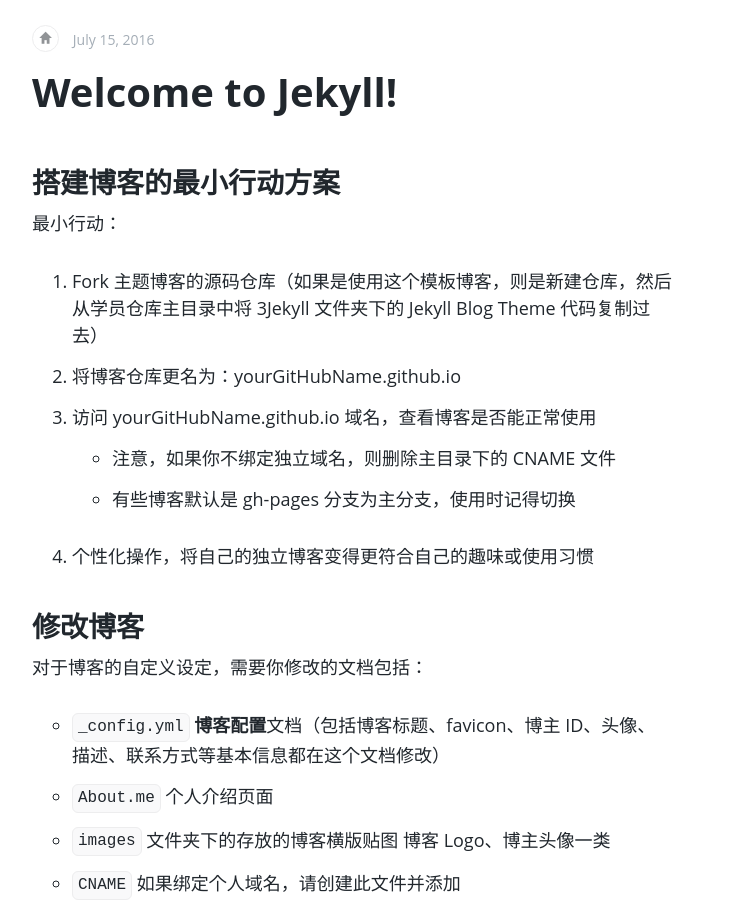
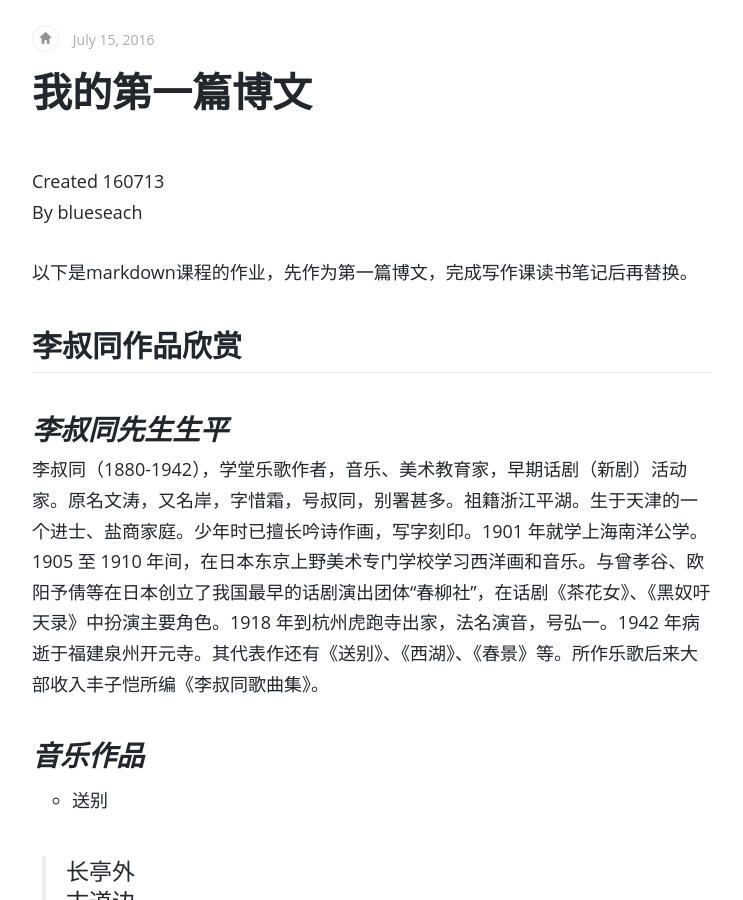
Before and after one commit to blueseach/blueseach.github.io, a Jekyll site: the page built from _posts/2016-07-15-First-Blog.md, in a window 1280 px wide and 900 px high, scrolled down 569 px. Shown: the whole window, without its empty margins (268-1011 px from the left). Built offline with Jekyll 4.4.1, drawn with Linux system fonts in a browser that asks for light colours; comment, search, counter and statistics services are not loaded; some of the changed text lies outside the part shown.

Commit message:
Update 2016-07-15-First-Blog.md

````diff
--- a/_posts/2016-07-15-First-Blog.md
+++ b/_posts/2016-07-15-First-Blog.md
@@ -1,63 +1,65 @@
 ---
 layout: post
-title:  "Welcome to Jekyll!"
-categories: blog
-description: Jekyll 博客基本使用指南
-image: boating.jpg
+title:  "我的第一篇博文"
+description: markdown课程作业
+categories: [blog ]
+tags: [essay]
+image: xihu.jpg
 ---
 
+Created 160713
+By blueseach
 
-## 搭建博客的最小行动方案
-
-最小行动：
-
-1. Fork 主题博客的源码仓库（如果是使用这个模板博客，则是新建仓库，然后从学员仓库主目录中将 3Jekyll 文件夹下的 Jekyll Blog Theme 代码复制过去）
-2. 将博客仓库更名为：yourGitHubName.github.io
-3. 访问 yourGitHubName.github.io 域名，查看博客是否能正常使用
-  - 注意，如果你不绑定独立域名，则删除主目录下的 CNAME 文件
-  - 有些博客默认是 gh-pages 分支为主分支，使用时记得切换
-4. 个性化操作，将自己的独立博客变得更符合自己的趣味或使用习惯
+以下是markdown课程的作业，先作为第一篇博文，完成写作课读书笔记后再替换。
 
 
-## 修改博客
+# **李叔同作品欣赏**
+---
+## *李叔同先生生平*
 
-对于博客的自定义设定，需要你修改的文档包括：
+李叔同（1880-1942），学堂乐歌作者，音乐、美术教育家，早期话剧（新剧）活动家。原名文涛，又名岸，字惜霜，号叔同，别署甚多。祖籍浙江平湖。生于天津的一个进士、盐商家庭。少年时已擅长吟诗作画，写字刻印。1901 年就学上海南洋公学。1905 至 1910 年间，在日本东京上野美术专门学校学习西洋画和音乐。与曾孝谷、欧阳予倩等在日本创立了我国最早的话剧演出团体“春柳社”，在话剧《茶花女》、《黑奴吁天录》中扮演主要角色。1918 年到杭州虎跑寺出家，法名演音，号弘一。1942 年病逝于福建泉州开元寺。其代表作还有《送别》、《西湖》、《春景》等。所作乐歌后来大部收入丰子恺所编《李叔同歌曲集》。
 
-- `_config.yml` **博客配置**文档（包括博客标题、favicon、博主 ID、头像、描述、联系方式等基本信息都在这个文档修改）
-- `About.me` 个人介绍页面
-- `images` 文件夹下的存放的博客横版贴图 博客 Logo、博主头像一类
-- `CNAME` 如果绑定个人域名，请创建此文件并添加
-
-## 发布自己的博文
-
-博文存放在主目录下的 `_posts` 文件夹中。格式必须为 「日期 + 英文标题」（比如：`2016-06-18-Welcome-To-Jekyll`），不然无法识别和发布。
-
-博文的文件格式一般为 md(Markdown )格式。
-
-每一篇 Markdown 文档的开头（第一行都为「 ---」）都必须添加一段语法(YAML 语法)。具体到这一个博客模板，是：
-
-```
----
-layout: post
-title:  "陶庵梦忆"
-description: 张岱的陶庵梦忆 写尽了那一个时代的繁华与心酸
-image: header.jpg
----
-博文的具体内容
-```
-
-说明：
-
-* `title` 博文标题
-* `description` 博文的摘要，用于显示在博客首页，作为某一篇博文的简述
-* `image` 博文的横版贴图，贴图得先添加到博客的仓库，然后才能在博文中使用。（默认添加在博客仓库主目录下 `/images/` 文件夹中。）
-
-另外，`/_posts` 文件夹中，`Template.md` 的文档是博文模板，内置了 YAML 代码，只要对标题、描述和贴图等进行修改即可使用。
-
-添加完成后，剩余的事就是提交和推送博客更新到 GitHub（与一般的 GitHub 同步操作没什么区别）。而后博客就完成了更新。
+## *音乐作品*
 
 
-## 注意点
+* 送别
 
-- 测试博客时，注意及时清理浏览器缓存，不然有些变动，虽然提交了，但在你查看时浏览器不会及时刷新完成，会让你误以为自己操作失败了。
-- 注意 GitHub 注册邮箱的收件动态，如果博客出问题，GitHub 会发邮件报错，可以及时知晓，然后有针对性地修改。
+>长亭外
+>古道边
+>芳草碧连天
+>晚风拂柳笛声残
+>夕阳山外山
+>天之涯
+>海之角
+>知交半零落
+>一壶浊酒尽余欢
+>今宵别梦寒
+
+
+
+
+|序号 |名称 |链接 |
+|--- |--- |--- |
+|1|送别|[下载](http://www.phlst.cn/yinyue/download.php?id=songbie) |
+|2|三宝歌|[下载](http://www.phlst.cn/yinyue/download.php?id=sanbao)|
+|3|春游|[下载](http://www.phlst.cn/yinyue/download.php?id=chunyou) |
+
+
+## *书法作品*
+![书法](http://www.phlst.cn/shutong/images/20080821101541.jpg)
+
+## *诗词作品*
+
+1. 登轮感赋
+感慨沧桑变，天边极目时。晚帆轻似箭，落日大如箕。风倦旌旗走，野平车马驰。河山悲故国，不禁泪双垂。
+
+2. 轮中枕上闻歌口占
+子夜新声碧玉环，可怜肠断念家山。劝君莫把愁颜破，西望长安人未还。
+
+3. 昨夜
+ 昨夜星辰人倚楼，中原咫尺山河福沈沈万绿寂不语，梨华一枝红小秋。
+
+
+ 注：本文内容来自[平湖李叔同纪念馆][1]
+
+ [1]:http://www.phlst.cn/index.php
````
